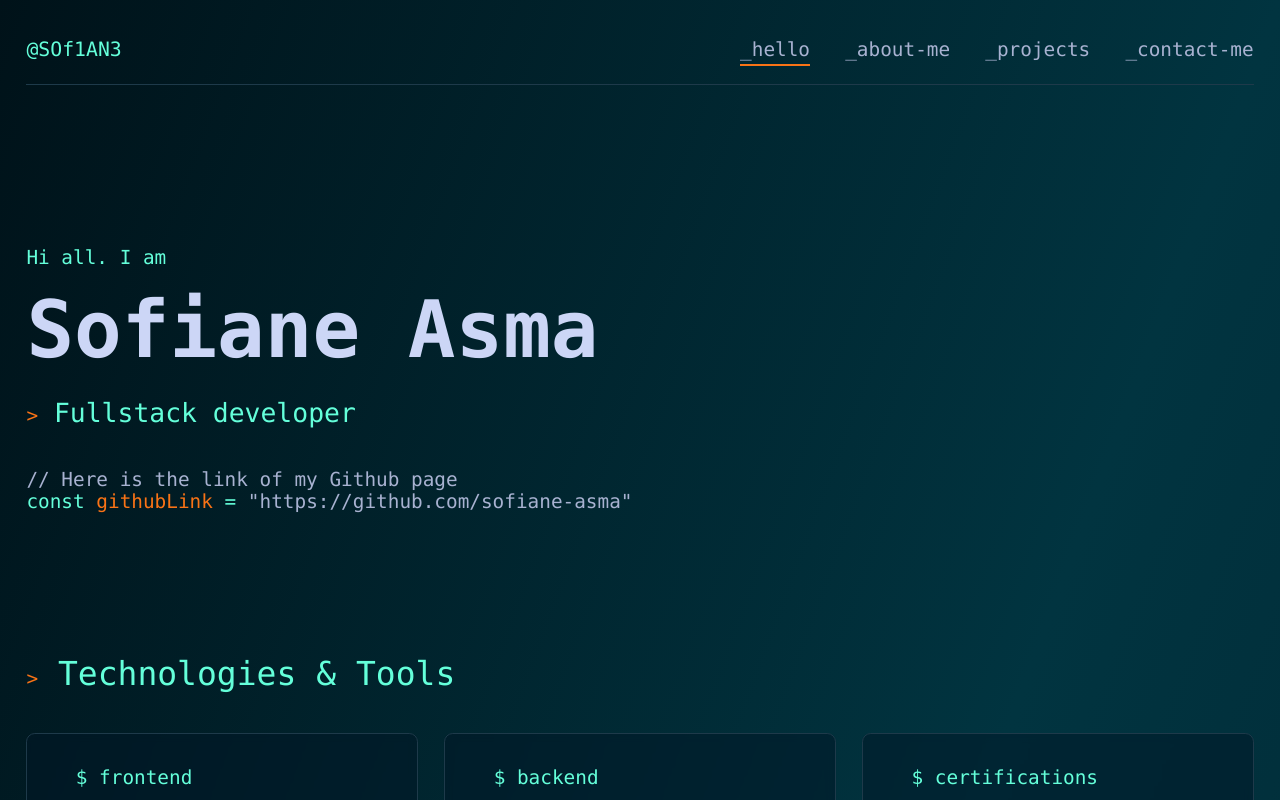
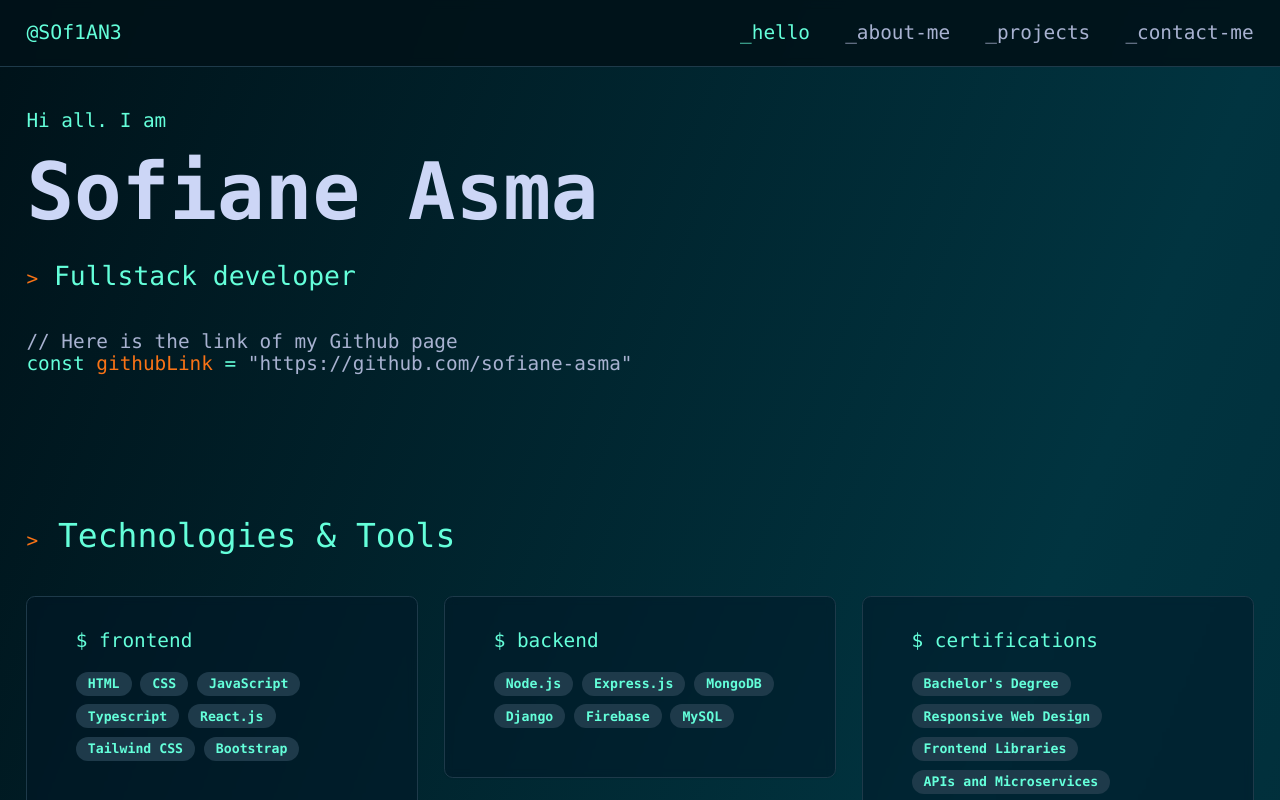
Before and after one commit to SOf1AN3/Portfolio, a React (Vite) app: page / in a window 1280 px wide. Shown: the top 800 px of the page. Built offline with nearby package versions, Linux system fonts and the light colour scheme.

Commit message:
Fixing the header bug

```diff
--- a/src/App.jsx
+++ b/src/App.jsx
@@ -1,5 +1,5 @@
-import React, { useState } from 'react';
-import { motion } from 'framer-motion';
+import React, { useState, useEffect } from 'react';
+import { motion, AnimatePresence } from 'framer-motion';
 import emailjs from 'emailjs-com';
 import { Button } from './components/Button';
 import { Card, CardContent } from './components/Card';
@@ -87,9 +87,22 @@ function App() {
 
   const handleScroll = (e, id) => {
     e.preventDefault();
-    const element = document.getElementById(id);
-    element.scrollIntoView({ behavior: 'smooth' });
     setMenuOpen(false);
+    setActiveSection(id);
+
+    setTimeout(() => {
+      const element = document.getElementById(id);
+      if (element) {
+        const headerHeight = 80;
+        const elementPosition = element.getBoundingClientRect().top;
+        const offsetPosition = elementPosition + window.pageYOffset - headerHeight;
+
+        window.scrollTo({
+          top: offsetPosition,
+          behavior: 'smooth'
+        });
+      }
+    }, 50);
   };
 
   const technologies = {
@@ -139,7 +152,7 @@ function App() {
     },
     {
       icon: Users,
-      title: "CodeCrafters",
+      title: "Codecrafters.",
       description: "A dynamic website for our development team, showcasing our skills and projects.",
       technologies: ["PHP", "MySQL", "JavaScript"],
       image: Codecrafters,
@@ -154,25 +167,111 @@ function App() {
     // }
   ];
 
+  // Ajoutez ces states au début du composant App
+  const [activeSection, setActiveSection] = useState('hello');
+  const [isDesktop, setIsDesktop] = useState(window.innerWidth >= 768);
+
+  // Ajoutez cet useEffect pour gérer le redimensionnement
+  useEffect(() => {
+    const handleResize = () => {
+      setIsDesktop(window.innerWidth >= 768);
+      if (window.innerWidth >= 768) {
+        setMenuOpen(false);
+      }
+    };
+
+    const handleScroll = () => {
+      const sections = ['hello', 'about', 'projects', 'contact'];
+      const scrollPosition = window.scrollY + 100; // offset pour le header
+
+      for (const section of sections) {
+        const element = document.getElementById(section);
+        if (element) {
+          const offsetTop = element.offsetTop;
+          const height = element.offsetHeight;
+
+          if (scrollPosition >= offsetTop && scrollPosition < offsetTop + height) {
+            setActiveSection(section);
+            break;
+          }
+        }
+      }
+    };
+
+    window.addEventListener('resize', handleResize);
+    window.addEventListener('scroll', handleScroll);
+
+    return () => {
+      window.removeEventListener('resize', handleResize);
+      window.removeEventListener('scroll', handleScroll);
+    };
+  }, []);
+
   return (
     <div className="min-h-screen bg-gradient-to-br from-[#001219] via-[#013440] to-[#01222e] font-mono text-[#a8b2d1]">
       <div className="max-w-7xl mx-auto px-6 py-4">
         <motion.nav
           initial={{ y: -20, opacity: 0 }}
           animate={{ y: 0, opacity: 1 }}
-          className="flex justify-between items-center mb-16 py-4 border-b border-[#1e3a4a]"
+          className="fixed top-0 left-0 right-0 z-50 bg-[#001219]/90 backdrop-blur-sm"
         >
-          <span className="text-lg text-[#64ffda]">@SOf1AN3</span>
-          <div className="flex gap-8 md:hidden">
-            <button onClick={() => setMenuOpen(!menuOpen)}>
-              {menuOpen ? <X className="h-6 w-6 text-[#64ffda]" /> : <Menu className="h-6 w-6 text-[#64ffda]" />}
-            </button>
-          </div>
-          <div className={`flex-col md:flex-row md:flex gap-8 ${menuOpen ? 'flex' : 'hidden'}`}>
-            <a href="#hello" onClick={(e) => handleScroll(e, 'hello')} className="hover:text-[#64ffda] transition-colors border-b-2 border-[#f97316]">_hello</a>
-            <a href="#about" onClick={(e) => handleScroll(e, 'about')} className="hover:text-[#64ffda] transition-colors">_about-me</a>
-            <a href="#projects" onClick={(e) => handleScroll(e, 'projects')} className="hover:text-[#64ffda] transition-colors">_projects</a>
-            <a href="#contact" onClick={(e) => handleScroll(e, 'contact')} className="hover:text-[#64ffda] transition-colors">_contact-me</a>
+          <div className="max-w-7xl mx-auto px-6 py-4 flex justify-between items-center border-b border-[#1e3a4a]">
+            <span className="text-lg text-[#64ffda]">@SOf1AN3</span>
+            <div className="flex gap-8 md:hidden">
+              <button onClick={() => setMenuOpen(!menuOpen)} aria-label="Toggle menu">
+                {menuOpen ? <X className="h-6 w-6 text-[#64ffda]" /> : <Menu className="h-6 w-6 text-[#64ffda]" />}
+              </button>
+            </div>
+            <AnimatePresence>
+              <motion.div
+                initial={false}
+                animate={{
+                  height: (menuOpen || isDesktop) ? 'auto' : 0,
+                  opacity: (menuOpen || isDesktop) ? 1 : 0
+                }}
+                transition={{
+                  duration: 0.3,
+                  ease: "easeInOut"
+                }}
+                className={`absolute md:relative top-full left-0 right-0 md:top-auto bg-[#001219]/90 md:bg-transparent
+          flex md:flex flex-col md:flex-row items-center gap-8 p-4 md:p-0
+          backdrop-blur-sm md:backdrop-blur-none border-b border-[#1e3a4a] md:border-none
+          origin-top overflow-hidden`}
+              >
+                <div className="relative flex flex-col md:flex-row items-center gap-8">
+                  {[
+                    { id: 'hello', label: '_hello' },
+                    { id: 'about', label: '_about-me' },
+                    { id: 'projects', label: '_projects' },
+                    { id: 'contact', label: '_contact-me' }
+                  ].map((item, index) => (
+                    <motion.a
+                      key={item.id}
+                      href={`#${item.id}`}
+                      onClick={(e) => handleScroll(e, item.id)}
+                      className={`relative hover:text-[#64ffda] transition-colors ${activeSection === item.id ? 'text-[#64ffda]' : ''
+                        }`}
+                      initial={{ opacity: 0, y: -20 }}
+                      animate={{ opacity: 1, y: 0 }}
+                      transition={{ delay: 0.1 * index }}
+                    >
+                      {item.label}
+                      {activeSection === item.id && (
+                        <motion.div
+                          layoutId="activeSection"
+                          className="absolute -bottom-1 left-0 right-0 h-0.5 bg-[#f97316]"
+                          transition={{
+                            type: "spring",
+                            stiffness: 380,
+                            damping: 30
+                          }}
+                        />
+                      )}
+                    </motion.a>
+                  ))}
+                </div>
+              </motion.div>
+            </AnimatePresence>
           </div>
         </motion.nav>
 
```
